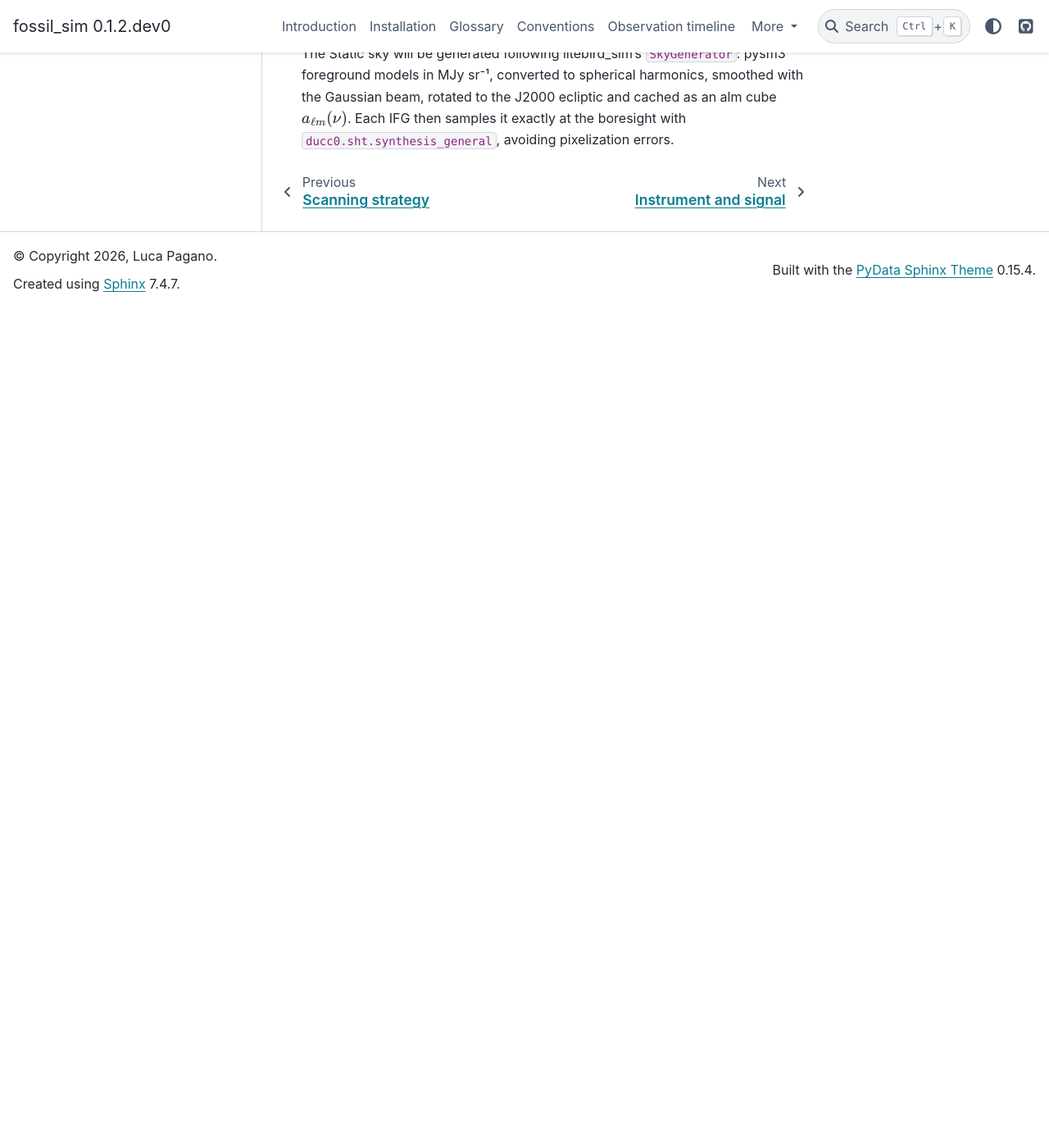
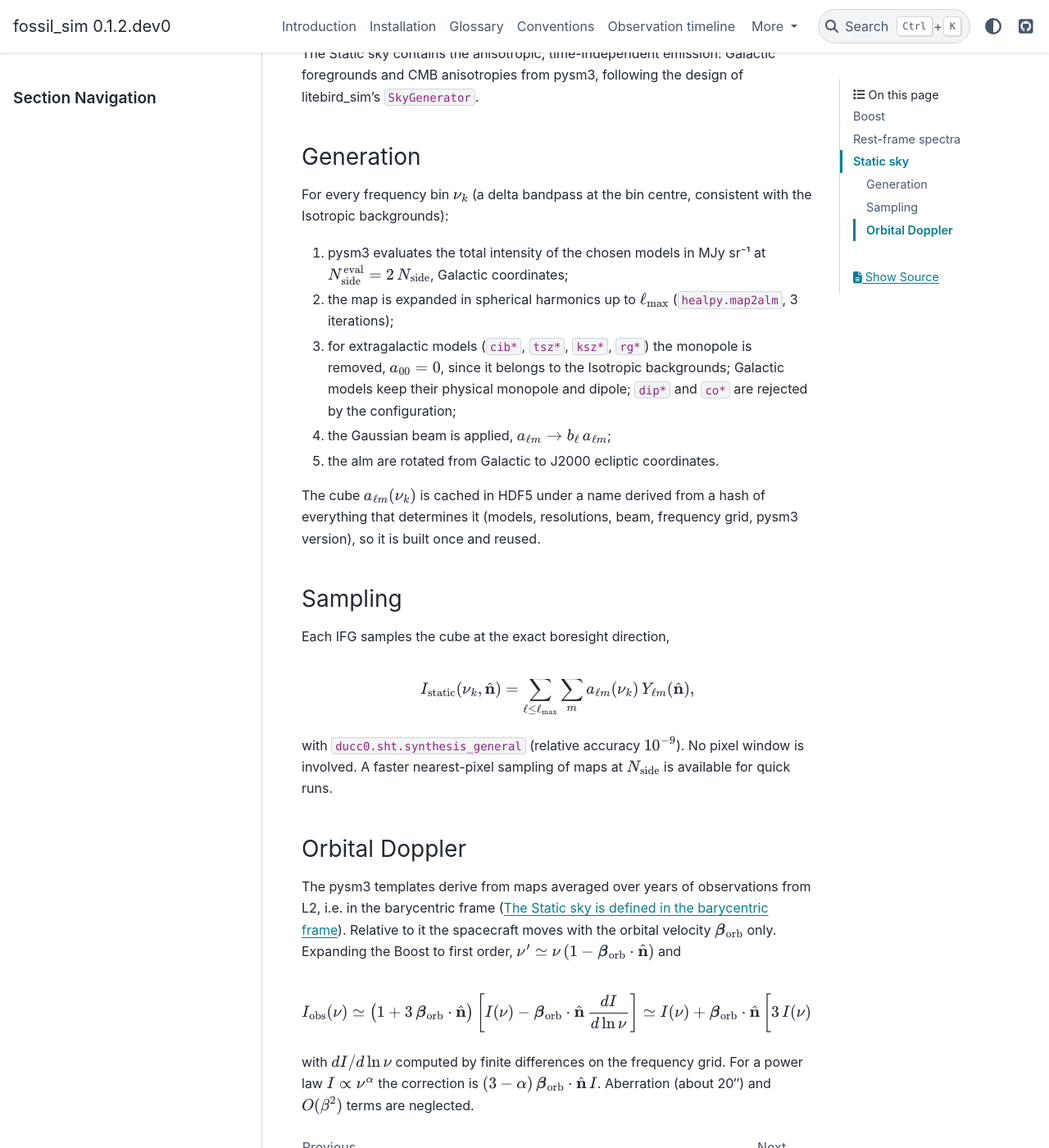
Before and after one commit to paganol/fossil_sim, a Sphinx documentation site: the page built from docs/concepts/sky.md, in a window 1280 px wide and 1400 px high, scrolled down 3008 px. Shown: the whole window at 82% size. Built offline with Sphinx 7.4.7 and the PyData theme 0.15.4, drawn with Linux system fonts in a browser that asks for light colours; pages that are not in the unit, such as notebooks, are missing from menus; cross-references to code outside the pages are shown as plain code; before the commit the page ends 3384 px from its top, so only the background shows below that; some of the changed text lies outside the part shown.

Commit message:
Document the Static sky (generation, sampling, orbital Doppler)
Co-Authored-By: Claude Opus 5.5 <noreply@anthropic.com>

```diff
--- a/docs/concepts/sky.md
+++ b/docs/concepts/sky.md
@@ -5,8 +5,7 @@ The sky is split into two parts ({doc}`../adr/0002-isotropic-backgrounds-in-time
 - the **Isotropic backgrounds**, isotropic in the CMB rest frame, evaluated
   for every IFG with the exact Boost to the spacecraft frame;
 - the **Static sky**, the time-independent anisotropies (Galactic
-  foregrounds, CMB anisotropies), without monopole or dipole (planned for
-  v0.1.2).
+  foregrounds, CMB anisotropies), defined in the barycentric frame.
 
 ## Boost
 
@@ -119,10 +118,58 @@ $kT_e = 1.24$ keV {cite}`hill2015` and $\mu = 2\times 10^{-8}$
 {cite}`chluba2016`. Any component is switched off by setting its amplitude to
 zero.
 
-## Static sky (planned)
+## Static sky
 
-The Static sky will be generated following litebird_sim's `SkyGenerator`:
-pysm3 foreground models in MJy sr⁻¹, converted to spherical harmonics,
-smoothed with the Gaussian beam, rotated to the J2000 ecliptic and cached as
-an alm cube $a_{\ell m}(\nu)$. Each IFG then samples it exactly at the
-boresight with `ducc0.sht.synthesis_general`, avoiding pixelization errors.
+The Static sky contains the anisotropic, time-independent emission: Galactic
+foregrounds and CMB anisotropies from pysm3, following the design of
+litebird_sim's `SkyGenerator`.
+
+### Generation
+
+For every frequency bin $\nu_k$ (a delta bandpass at the bin centre,
+consistent with the Isotropic backgrounds):
+
+1. pysm3 evaluates the total intensity of the chosen models in MJy sr⁻¹ at
+   $N_\mathrm{side}^\mathrm{eval} = 2\,N_\mathrm{side}$, Galactic coordinates;
+2. the map is expanded in spherical harmonics up to $\ell_\mathrm{max}$
+   (`healpy.map2alm`, 3 iterations);
+3. for extragalactic models (`cib*`, `tsz*`, `ksz*`, `rg*`) the monopole is
+   removed, $a_{00} = 0$, since it belongs to the Isotropic backgrounds;
+   Galactic models keep their physical monopole and dipole; `dip*` and `co*`
+   are rejected by the configuration;
+4. the Gaussian beam is applied, $a_{\ell m} \to b_\ell\, a_{\ell m}$;
+5. the alm are rotated from Galactic to J2000 ecliptic coordinates.
+
+The cube $a_{\ell m}(\nu_k)$ is cached in HDF5 under a name derived from a
+hash of everything that determines it (models, resolutions, beam, frequency
+grid, pysm3 version), so it is built once and reused.
+
+### Sampling
+
+Each IFG samples the cube at the exact boresight direction,
+
+$$
+I_\mathrm{static}(\nu_k, \hat{\mathbf n}) = \sum_{\ell \le \ell_\mathrm{max}} \sum_{m} a_{\ell m}(\nu_k)\, Y_{\ell m}(\hat{\mathbf n}),
+$$
+
+with `ducc0.sht.synthesis_general` (relative accuracy $10^{-9}$). No pixel
+window is involved. A faster nearest-pixel sampling of maps at
+$N_\mathrm{side}$ is available for quick runs.
+
+### Orbital Doppler
+
+The pysm3 templates derive from maps averaged over years of observations from
+L2, i.e. in the barycentric frame ({doc}`../adr/0003-static-sky-barycentric-frame`).
+Relative to it the spacecraft moves with the orbital velocity
+$\boldsymbol\beta_\mathrm{orb}$ only. Expanding the Boost to first order,
+$\nu' \simeq \nu\,(1 - \boldsymbol\beta_\mathrm{orb}\cdot\hat{\mathbf n})$ and
+
+$$
+I_\mathrm{obs}(\nu) \simeq \left(1 + 3\,\boldsymbol\beta_\mathrm{orb}\cdot\hat{\mathbf n}\right)\left[I(\nu) - \boldsymbol\beta_\mathrm{orb}\cdot\hat{\mathbf n}\, \frac{dI}{d\ln\nu}\right]
+\simeq I(\nu) + \boldsymbol\beta_\mathrm{orb}\cdot\hat{\mathbf n}\left[3\,I(\nu) - \frac{dI}{d\ln\nu}\right],
+$$
+
+with $dI/d\ln\nu$ computed by finite differences on the frequency grid. For
+a power law $I \propto \nu^\alpha$ the correction is
+$(3 - \alpha)\,\boldsymbol\beta_\mathrm{orb}\cdot\hat{\mathbf n}\, I$. Aberration (about 20″)
+and $O(\beta^2)$ terms are neglected.
--- a/docs/configuration.md
+++ b/docs/configuration.md
@@ -17,6 +17,7 @@ identify a run ({meth}`fossil_sim.config.Config.provenance`).
 | `[maps]` | HEALPix resolutions |
 | `[instrument]` | frequency grid, band, dichroic split, beam |
 | `[sky]` | Isotropic backgrounds, solar velocity, beam on the dipole |
+| `[static_sky]` | pysm3 models, resolution, cache, sampling, orbital Doppler |
 | `[output]` | per-cycle TOD files |
 | `[ifg]` | OPD range, samples per IFG, OPD per mirror displacement |
 
--- a/docs/introduction.md
+++ b/docs/introduction.md
@@ -41,7 +41,7 @@ interferogram model is available for illustration
 |---|---|
 | 0.1 | Configuration, orbit, scanning strategy, timeline, hit maps |
 | 0.1.1 | Isotropic backgrounds with exact Boost, signal for all Modes, spectral maps |
-| 0.1.2 (planned) | Static sky: pysm3 foregrounds as alm, sampled with ducc0 |
+| 0.1.2 | Static sky: pysm3 foregrounds as alm, sampled with ducc0, orbital Doppler |
 | 0.1.3 (planned) | Zodiacal light (zodipy) |
 | 0.1.4 (planned) | Spectral-domain noise |
 
```
Also changed, not shown: CONTEXT.md (+1 -1 lines).
